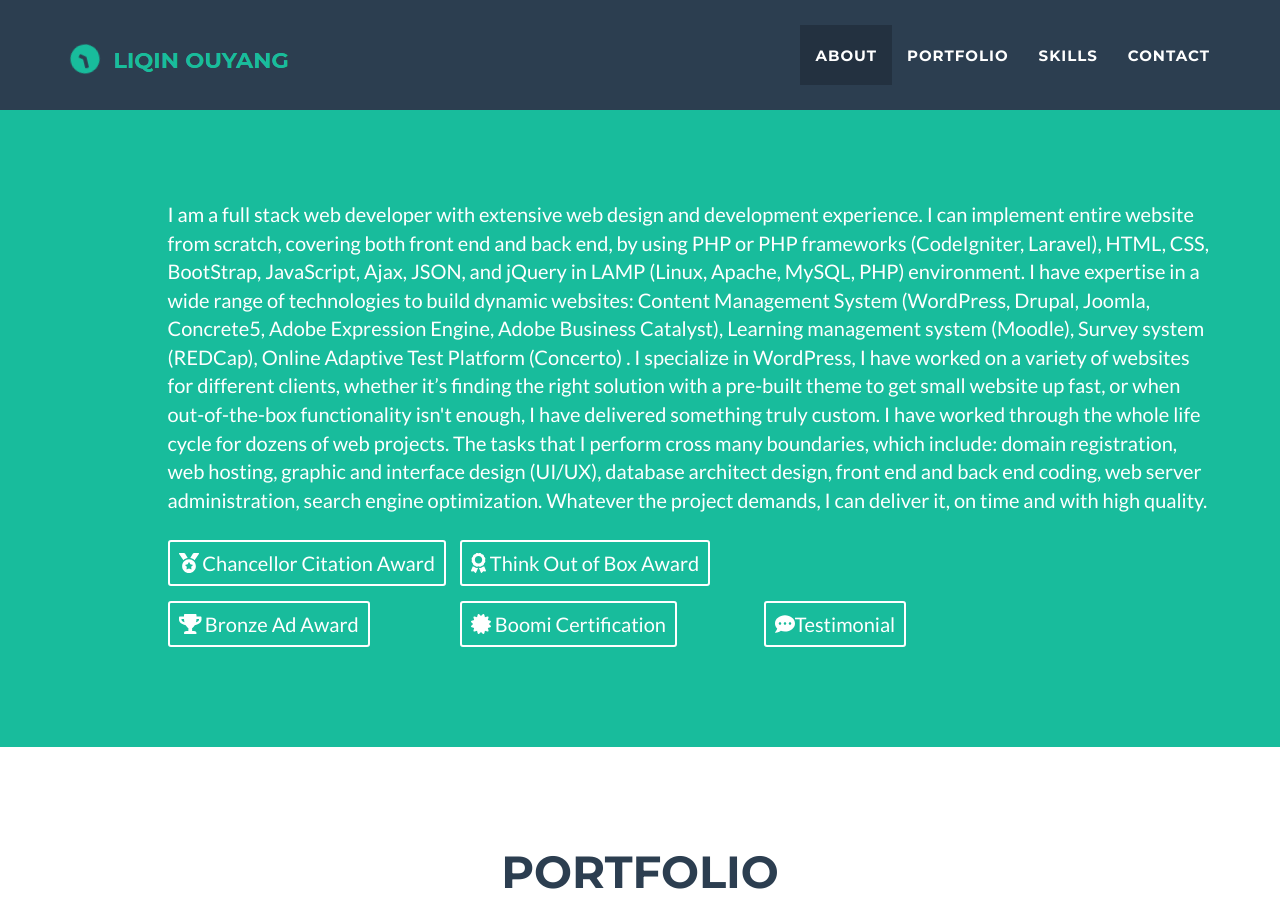
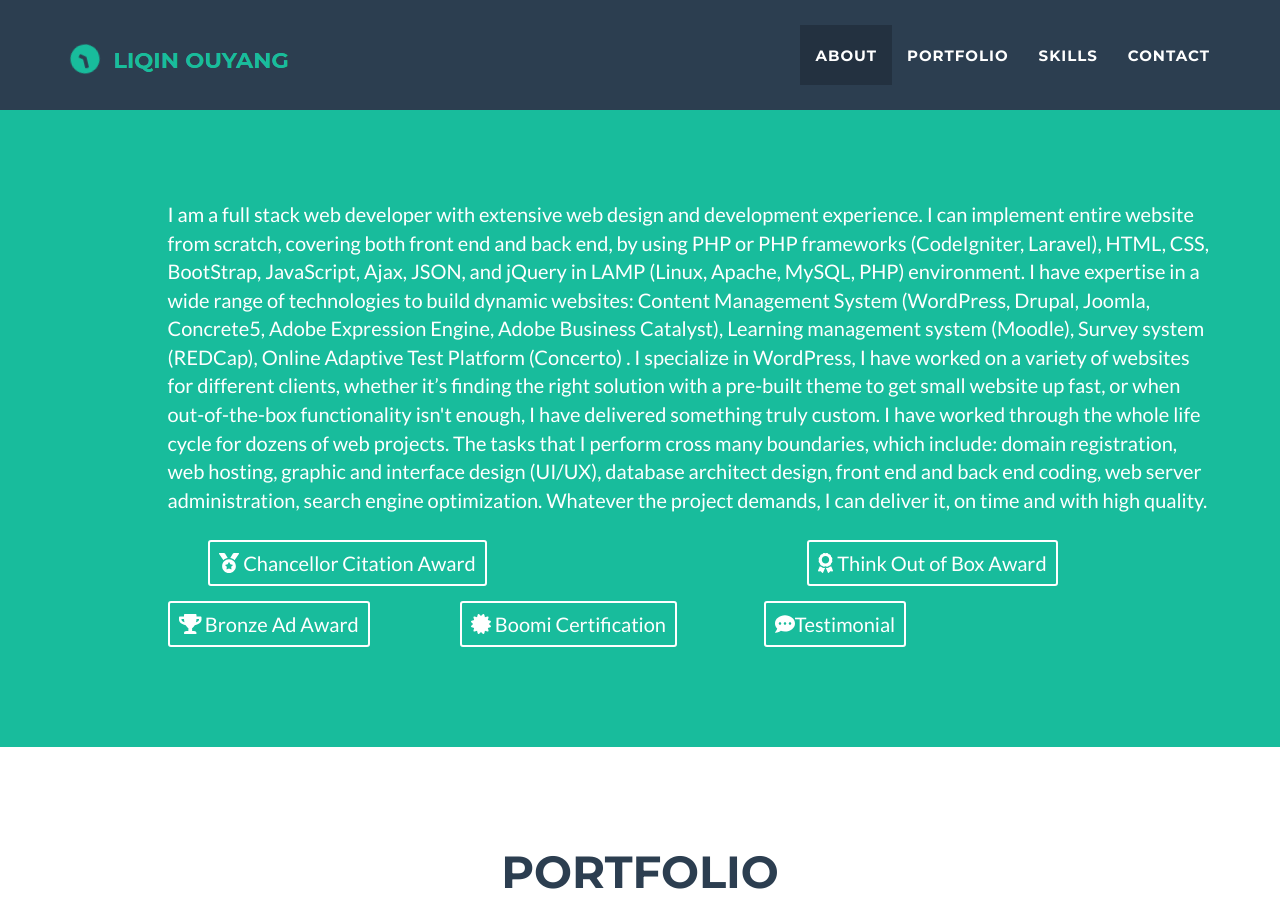
Before and after one commit to hbxtoylq/hbxtoylq.github.io, a Jekyll site: the page built from index.html, in a window 1280 px wide and 900 px high. Built offline with Jekyll 4.4.1, drawn with Linux system fonts in a browser that asks for light colours; nearby versions of some CDN libraries.

Commit message:
Update header.html

```diff
--- a/_includes/header.html
+++ b/_includes/header.html
@@ -23,11 +23,11 @@
 
 
                    <div class="row">
-                         <div class="col-lg-2 col-lg-offset-1 text-center">
+                         <div class="col-lg-6 text-center">
                                 <a href="img/reward/award2.png" class="btn btn-sm btn-outline" target="_blank">
                                  <i class="fas fa-medal"></i> Chancellor Citation Award </a>
                          </div>
-                       <div class="col-lg-2  col-lg-offset-1 text-center">
+                       <div class="col-lg-6  text-center">
                                  <a href="img/reward/award3.png" class="btn btn-sm btn-outline" target="_blank">
                                  <i class="fas fa-award"></i> Think Out of Box Award </a>
                          </div>
```
